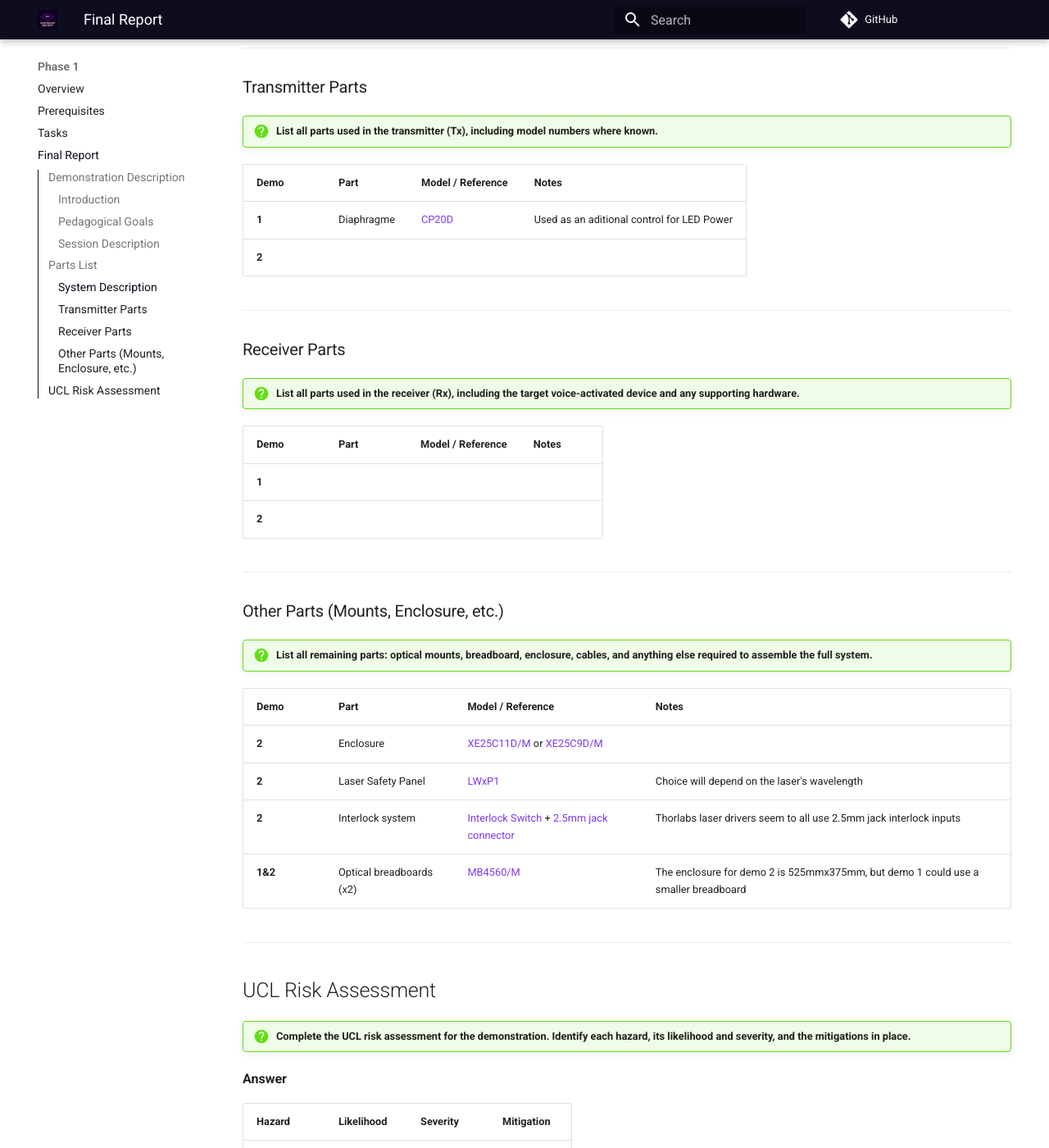
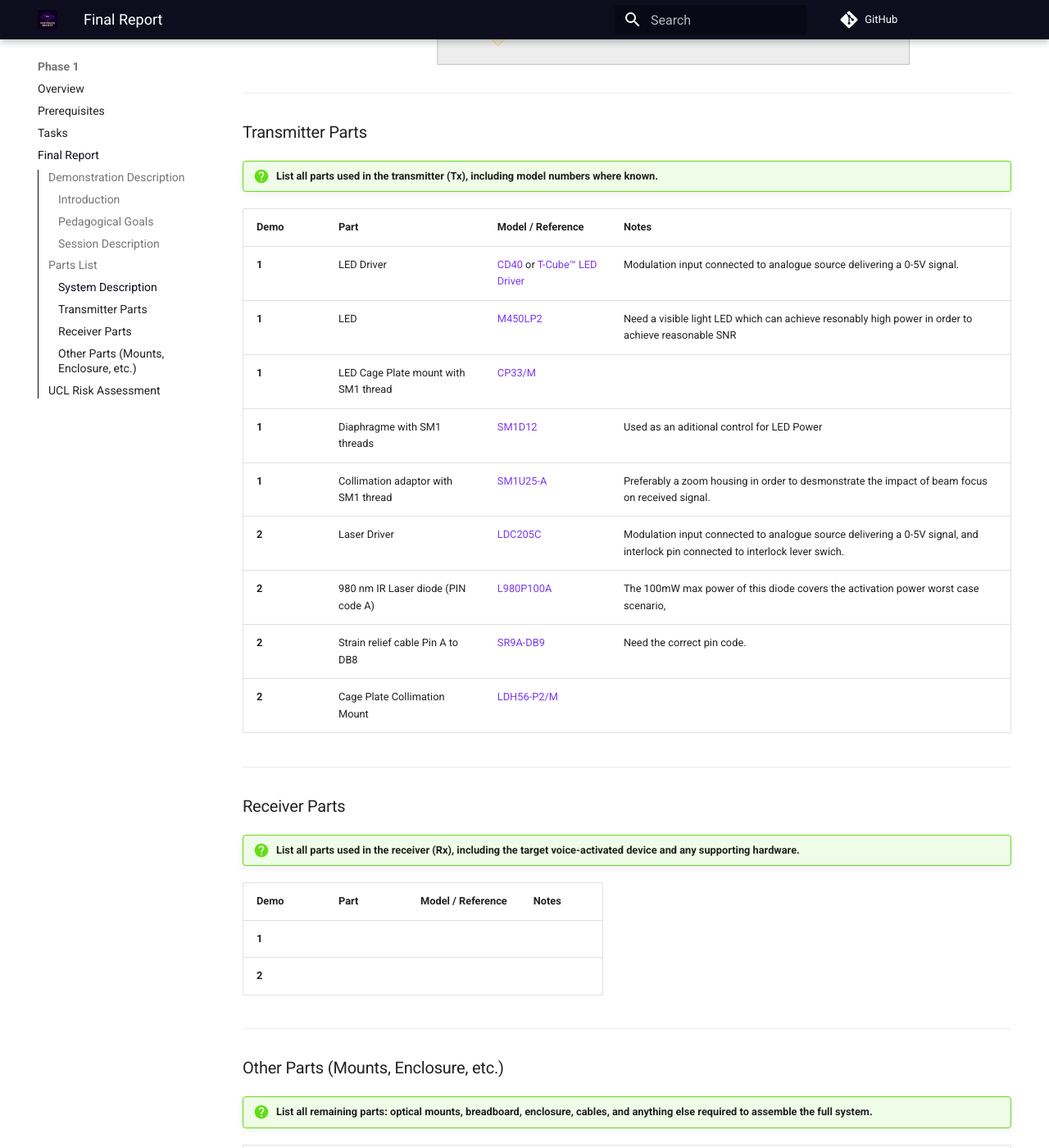
Before and after one commit to UCL-Photonics-Society/UCLightcommands, an MkDocs documentation site: the page built from docs/phase1/final-report.md, in a window 1280 px wide and 1400 px high, scrolled down 2953 px. Shown: the whole window at 82% size. Built offline with MkDocs 1.6.1 and Material for MkDocs 9.7.7, drawn with Linux system fonts in a browser that asks for light colours; comment, search, counter and statistics services are not loaded; some of the changed text lies outside the part shown.

Commit message:
docs: add transmitter parts to final report

````diff
--- a/docs/phase1/final-report.md
+++ b/docs/phase1/final-report.md
@@ -30,6 +30,7 @@ The **second setup** would utilise a laser source to activate a smart target (ho
 **Setup**
 
 - The team sets up the two demos on opposite ends of the Mobile Photonics Lab, and performs the necessary alignment using personal protective equipment (PPE).
+    - Laser alignment is performed at minimum power using an IR card.
 - Before the sessions starts, all the features of the demos are tested as a final rehersal, with particular emphasis on testing laser safety features.
 
 **Demo 1 - LED light source to Microphone**
@@ -84,11 +85,13 @@ Because the laser is driven at powers up to the worst-case 60 mW design point, t
 
 ```mermaid
 flowchart LR
+    Source --> LDR[Laser Driver]
+    LDR --> INT{Interlock closed?}
     subgraph Enclosure
+        direction LR
+        INT -- yes --> LAS[Laser]
         subgraph Tx
             direction LR
-            Source --> LDR
-            LDR --> LAS[Laser]
             LAS -.-> COL[Colimator]
         end
         subgraph Rx
@@ -109,8 +112,15 @@ flowchart LR
 
 | Demo | Part | Model / Reference | Notes |
 |------|------|-------------------|-------|
-| **1** | Diaphragme | [CP20D](https://www.thorlabs.com/item/CP20D?aID=51bff524c92ec93e4ab0b4d2f620ccca&aC=1)| Used as an aditional control for LED Power|
-| **2** | | | |
+| **1** | LED Driver | [CD40](https://www.thorlabs.com/4.0-a-led-driver) or [T-Cube™ LED Driver](https://www.thorlabs.com/t-cube-tm-led-driver) | Modulation input connected to analogue source delivering a 0-5V signal. |
+| **1** | LED | [M450LP2](https://www.thorlabs.com/item/M450LP2) | Need a visible light LED which can achieve resonably high power in order to achieve reasonable SNR|
+| **1** | LED Cage Plate mount with SM1 thread | [CP33/M](https://www.thorlabs.com/item/CP33_M) | |
+| **1** | Diaphragme with SM1 threads | [SM1D12](https://www.thorlabs.com/item/SM1D12)| Used as an aditional control for LED Power|
+| **1** | Collimation adaptor with SM1 thread| [SM1U25-A](https://www.thorlabs.com/item/SM1U25-A) | Preferably a zoom housing in order to desmonstrate the impact of beam focus on received signal.|
+| **2** | Laser Driver | [LDC205C](https://www.thorlabs.com/item/LDC205C) | Modulation input connected to analogue source delivering a 0-5V signal, and interlock pin connected to interlock lever swich.|
+| **2** | 980 nm IR Laser diode (PIN code A) | [L980P100A](L980P100A) | The 100mW max power of this diode covers the activation power worst case scenario, |
+| **2** | Strain relief cable Pin A to DB8| [SR9A-DB9](https://www.thorlabs.com/item/SR9A-DB9) | Need the correct pin code.|
+| **2** | Cage Plate Collimation Mount | [LDH56-P2/M](https://www.thorlabs.com/item/LDH56-P2_M) | |
 
 ---
 
@@ -131,8 +141,9 @@ flowchart LR
 
 | Demo | Part | Model / Reference | Notes |
 |------|------|-------------------|-------|
-| **2** | Enclosure | [XE25C11D/M](https://www.thorlabs.com/item/XE25C11D_M) or [XE25C9D/M](https://www.thorlabs.com/item/XE25C9D_M) | |
-| **2** | Laser Safety Panel | [LWxP1](https://www.thorlabs.com/certified-laser-safety-panels)| Choice will depend on the laser's wavelength |
+| **2** | NIR Detector Card | [VRC7](https://www.thorlabs.com/item/VRC7) | Used at low power to align the laser with the target and demonstrate the presence of IR light. |
+| **2** | Enclosure | [XE25C11T/M](https://www.thorlabs.com/item/XE25C11T_M) | Top open, with laser safety panel facing the public.|
+| **2** | Laser Safety Panel | [LW2P2/M](https://www.thorlabs.com/item/LW1P2_M)| Optical density = 6 at 980nm (Transmission = 10^-4%)|
 | **2** | Interlock system | [Interlock Switch](https://www.amazon.co.uk/Gebildet-pieces-Miniature-Switch-Momentary/dp/B07T9DWMMG/ref=asc_df_B07T9DWMMG?mcid=f01cee05a660392c83d310c43db39473&tag=googshopuk-21&linkCode=df0&hvadid=697363582268&hvpos=&hvnetw=g&hvrand=12826283976019115331&hvpone=&hvptwo=&hvqmt=&hvdev=c&hvdvcmdl=&hvlocint=&hvlocphy=9045885&hvtargid=pla-783906794563&hvocijid=12826283976019115331-B07T9DWMMG-&hvexpln=0&gad_source=1&th=1) + [2.5mm jack connector](https://www.digikey.co.uk/en/products/detail/tensility-international-corp/053-0280R/701163?gclsrc=aw.ds&gad_source=1&gad_campaignid=23249465655&gbraid=0AAAAADrbLlgrKaT7nPn8TNfSxlsX8dlEd&gclid=Cj0KCQjwv4XUBhDBARIsAE6bQUSy7EdxlOymtTAqSwjYG2OdEJeFpZBuJbX0XvQ_-qaeP-_sBIK-icoaAg55EALw_wcB) | Thorlabs laser drivers seem to all use 2.5mm jack interlock inputs |
 | **1&2** | Optical breadboards (x2) | [MB4560/M](https://www.thorlabs.com/item/MB4560_M) | The enclosure for demo 2 is 525mmx375mm, but demo 1 could use a smaller breadboard |
 
````
